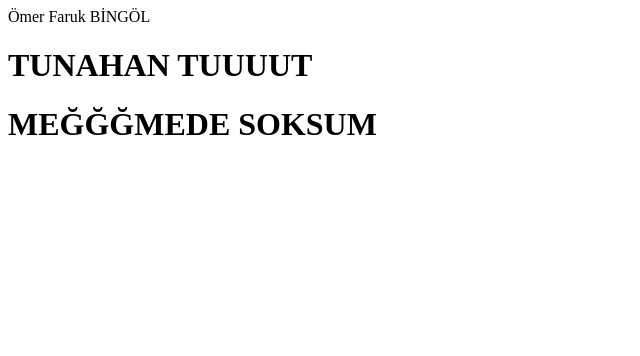
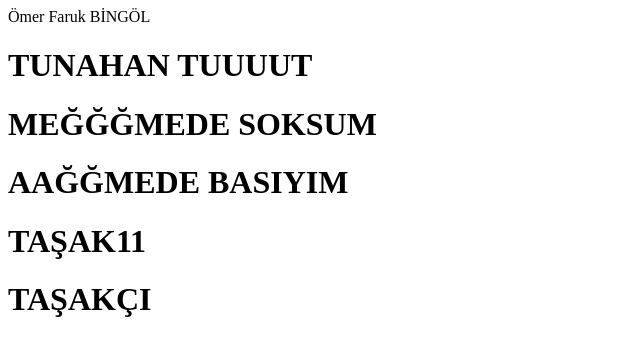
Before and after one commit to wolfscatt/wolfscatt.github.io, a plain HTML site: page index.html in a window 1280 px wide. Shown: the whole page, without its empty margins (0-640 px from the left). Drawn offline with Linux system fonts and the light colour scheme.

Commit message:
Update index.html

```diff
--- a/index.html
+++ b/index.html
@@ -12,6 +12,9 @@
 
 <h1>TUNAHAN TUUUUT</h1>
 <h1>MEĞĞĞMEDE SOKSUM</h1>
+<h1>AAĞĞMEDE BASIYIM</h1>
+<h1>TAŞAK11</h1>
+<h1>TAŞAKÇI</h1>
 </body>
 
 </html>
```
